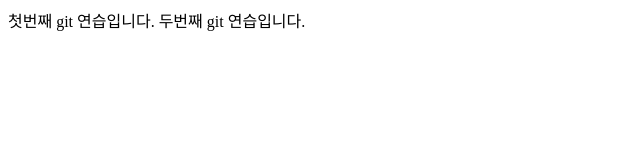
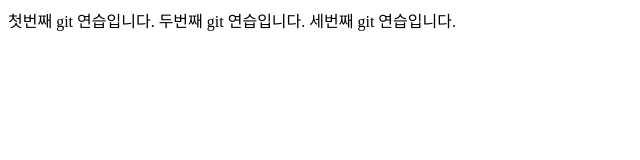
Before and after one commit to qja0326/Test1028, a plain HTML site: page main.html in a window 1280 px wide. Shown: the whole page, without its empty margins (0-640 px from the left). Drawn offline with Linux system fonts and the light colour scheme.

Commit message:
school 생성 오전작업 commit

```diff
--- a/main.html
+++ b/main.html
@@ -9,5 +9,6 @@
 <body>
     첫번째 git 연습입니다.
     두번째 git 연습입니다.
+    세번째 git 연습입니다.
 </body>
 </html>
```
Also changed, not shown: 2 other files.
